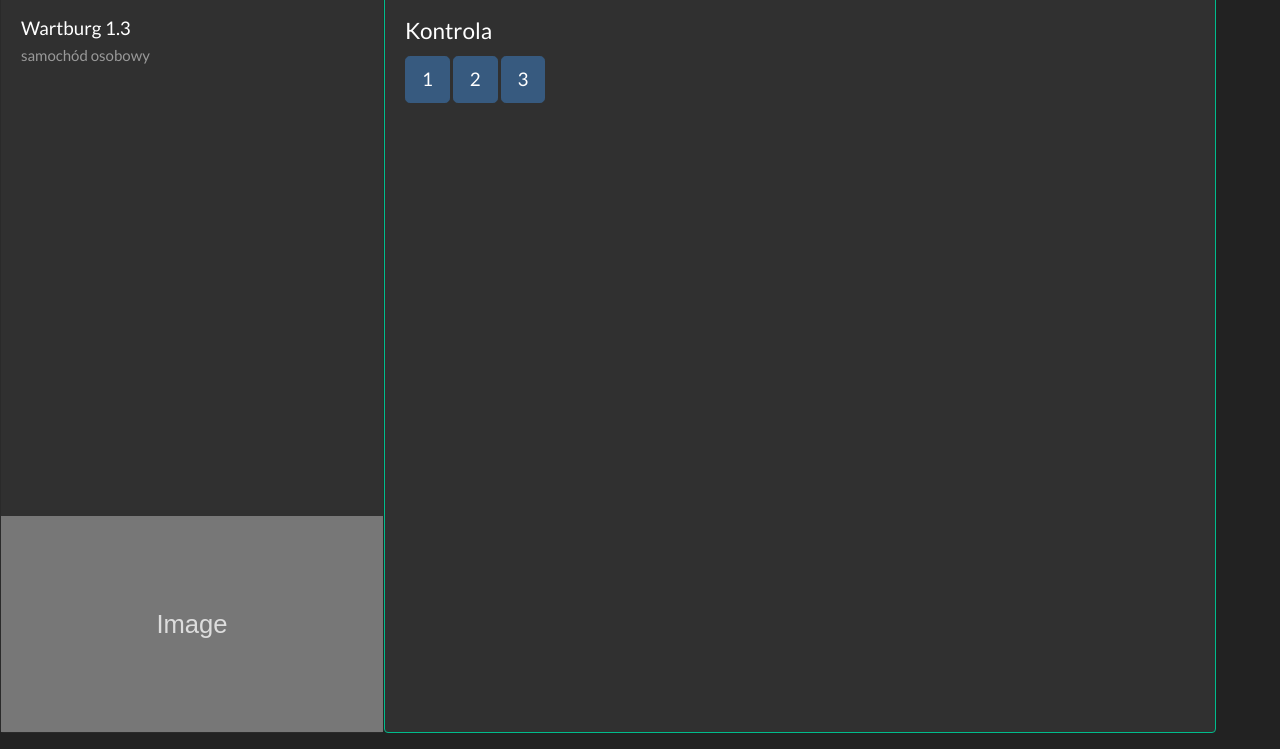
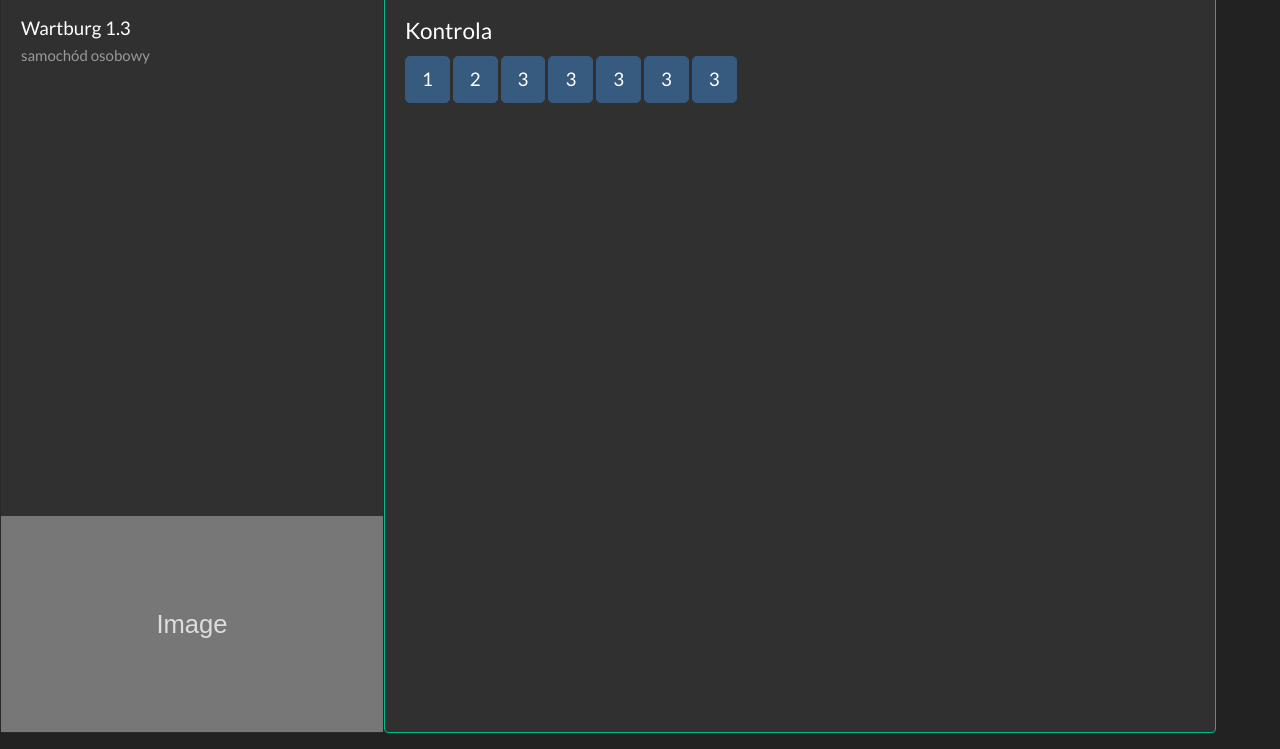
Before and after one commit to Kiszczomb/gositf, a website: page public/index.html in a window 1280 px wide. Shown: the part 67-816 px from the top of the page. Drawn offline with nearby package versions, Linux system fonts and the light colour scheme.

Commit message:
added buttons

```diff
--- a/public/index.html
+++ b/public/index.html
@@ -44,6 +44,10 @@
                 <input type="button" class="btn_reg btn btn-primary btn-lg" id="1" value="1">
                 <input type="button" class="btn_reg btn btn-primary btn-lg" id="2" value="2">
                 <input type="button" class="btn_reg btn btn-primary btn-lg" id="3" value="3">
+                <input type="button" class="btn_reg btn btn-primary btn-lg" id="4" value="3">
+                <input type="button" class="btn_reg btn btn-primary btn-lg" id="5" value="3">
+                <input type="button" class="btn_reg btn btn-primary btn-lg" id="6" value="3">
+                <input type="button" class="btn_reg btn btn-primary btn-lg" id="7" value="3">
             </div>
         </div>
     </main>
```
